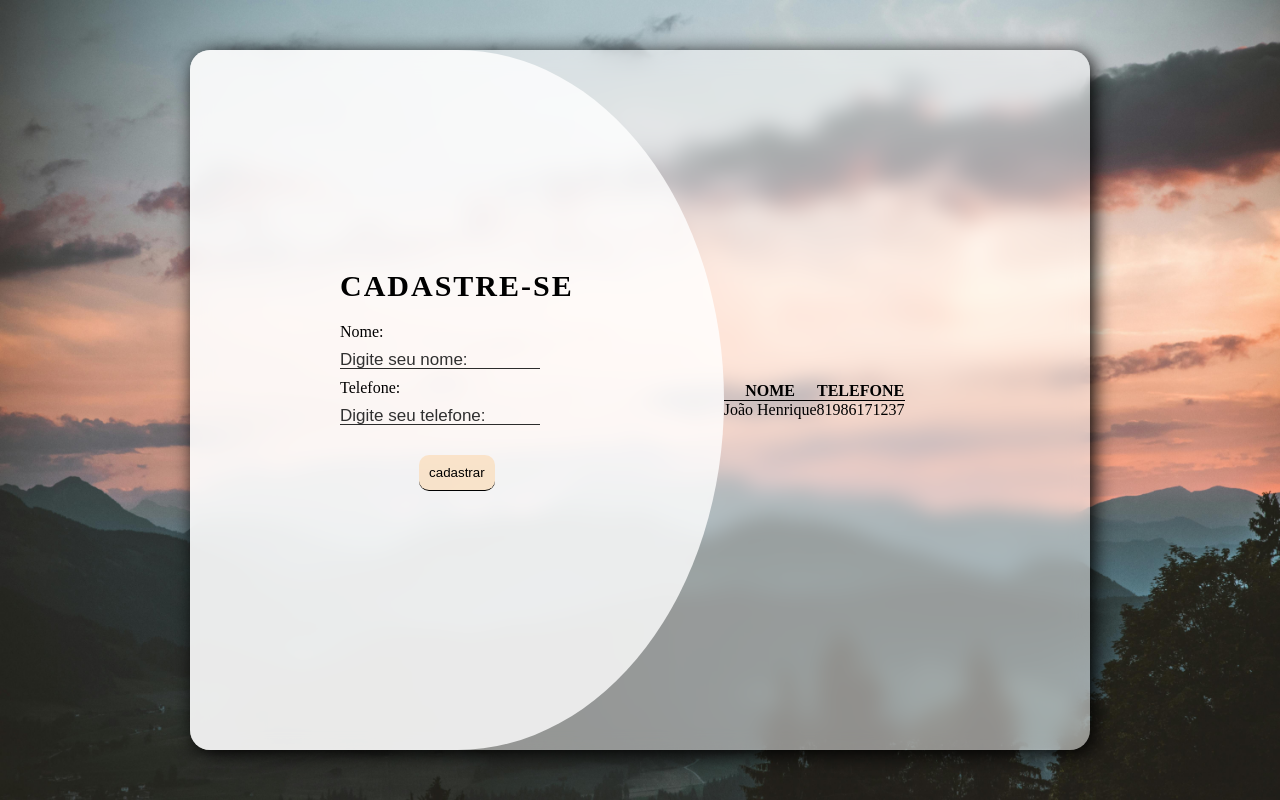
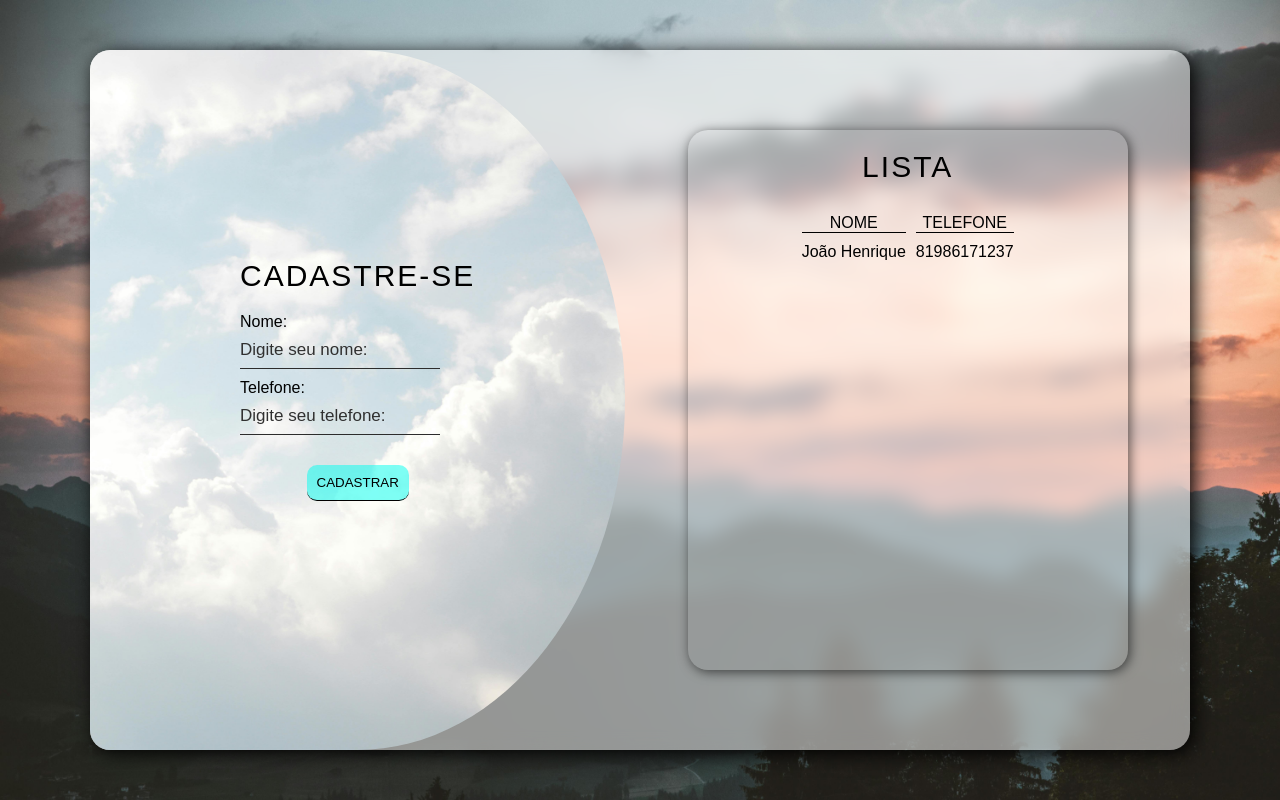
Before and after one commit to hnrkDEV/Exerc-cio-Agenda-Contatos, a plain HTML site: page index.html in a window 1280 px wide. Drawn offline with Linux system fonts and the light colour scheme; a web font is replaced by a local one.

Commit message:
pequenas alterações

```diff
--- a/index.html
+++ b/index.html
@@ -19,7 +19,8 @@
         </form>
     </div>
     <div class="container-aside">
-    <table cellspacing="0">
+    <table cellspacing="10">
+        <h1>lista</h1>
         <thead>
             <th>nome</th>
             <th>telefone</th>
--- a/style.css
+++ b/style.css
@@ -1,6 +1,10 @@
+@import url('https://fonts.googleapis.com/css2?family=Anton+SC&family=Edu+VIC+WA+NT+Beginner:wght@700&family=New+Amsterdam&family=Playwrite+DE+Grund&display=swap');
 * {
     margin: 0;
     padding: 0;
+    font-family: "New Amsterdam", sans-serif;
+    font-weight: 300;
+    font-style: normal;
 }
 body {
     display: flex;
@@ -16,13 +20,16 @@ body {
     justify-content: start;
     align-items: center;
     background-color: rgba(255,255,255,0.5);
-    width: 900px;
+    width: 1100px;
     height: 700px;
     border-radius: 20px;
     backdrop-filter: blur(10px);
     box-shadow: #000000 4px 4px 20px;
 }
 .containerForm {
+    background-image: url(./img/pexels-padrinan-19670.jpg);
+    background-size: cover;
+    background-position: center;
     display: flex;
     background-color: rgba(255,255,255,0.8);
     padding: 0 150px;
@@ -46,10 +53,11 @@ label {
     color: #000000;
   }
 button{
+    text-transform: uppercase;
     display: block;
     margin: auto;
     margin-top: 20px;
-    background-color: rgba(253, 211, 162, 0.5);
+    background-color: rgba(0, 255, 242, 0.5);
     border: none;
     border-bottom: 1px solid black;
     border-top-left-radius: 10px;
@@ -64,6 +72,7 @@ input {
     border: none;
     border-bottom: 1px solid rgb(44, 44, 44);
     margin-bottom: 10px;
+    padding-bottom:10px;
 }
 input::placeholder {
     font-size: 17px;
@@ -75,8 +84,25 @@ h1 {
     letter-spacing: 2px;
     margin-bottom: 20px;
 }
+table {
+    display: inline-block;
+    margin: auto;
+}
 th {
     text-transform: uppercase;
     border-bottom: 1px solid black;
-
 }
+.container-aside {
+    text-align: center;
+    display: inline-block;
+    justify-content: center;
+    align-items: center;
+    margin: auto;
+    border-radius: 20px;
+    padding: 20px;
+    box-shadow: 2px 2px 12px rgba(0,0,0,0.6);
+    width: 400px;
+    height: 500px;
+}
+td {
+}
```
Also changed, not shown: img/pexels-padrinan-19670.jpg (added).
